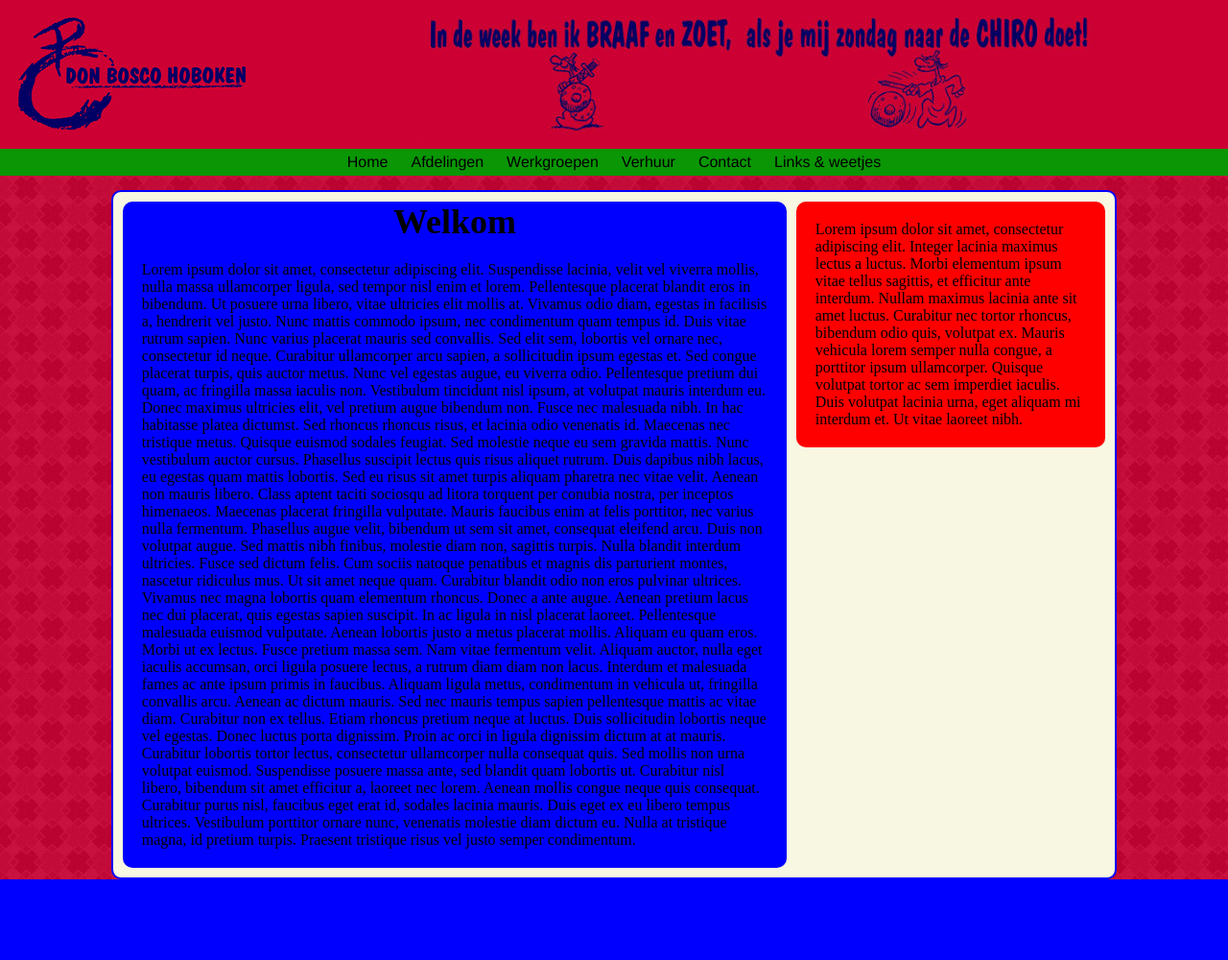
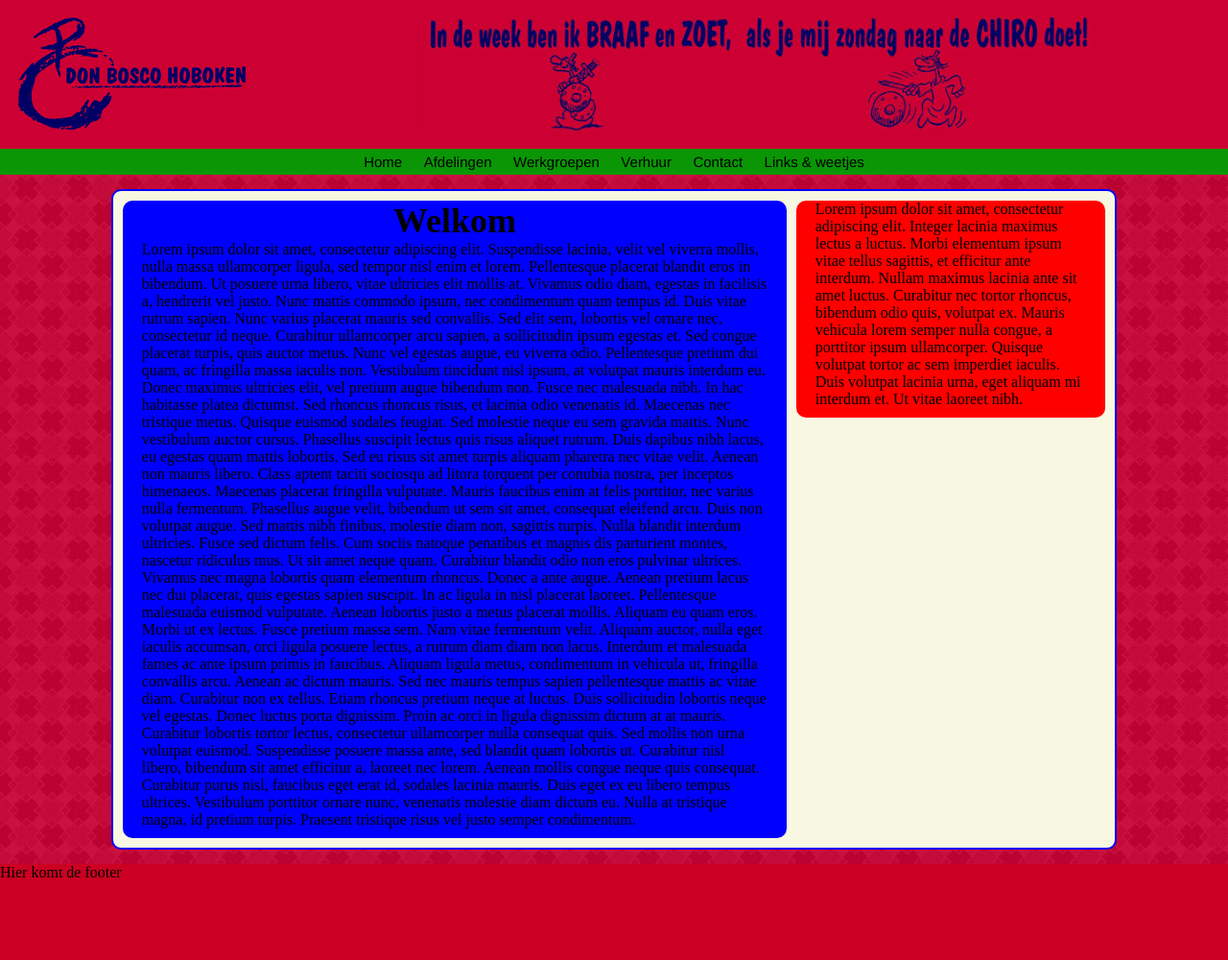
Before and after one commit to Zippie91/chirodbh2, a PHP site: page /layout/MainTemp.html in a window 1280 px wide. Shown: the whole page at 96% size. Before the commit the page ends 916 px from the top, so only its background shows below. Run offline with PHP 8.4, Linux system fonts and the light colour scheme.

Commit message:
Add Footer, fix fluid design

```diff
--- a/CSS/main.css
+++ b/CSS/main.css
@@ -10,18 +10,22 @@ html, body, header, nav, footer, h1, h2, h3, h4, a, p, div, ul, ol, li {
 
 /* Main CSS */
 html {
-  background: #aaa url(../images/background/red_plaid.png) repeat
+  background: #aaa url(../images/background/red_plaid.png) repeat;
+  font-size: 16px;
+}
+
+body {
+  font-size: 62.5%; /* 1em = 10px */
 }
 
 h1 {
-  font-size: 36px;
+  font-size: 3.6em; /* 36px / 10px */
   font-weight: bold;
   text-align: center;
 }
 
 p {
-  font-size: 16px;
-  padding: 20px;
+  font-size: 1.6em;
 }
 
 /* Header */
@@ -59,7 +63,7 @@ nav li {
 
 nav a {
   font-family: Helvetica, Arial, sans-serif;
-  font-size: 1em;
+  font-size: 1.5em; /* 15px / 10px */
   display: block;
   padding: 5px 10px;
   color: black;
@@ -99,7 +103,7 @@ nav ul li:hover ul {
   width: 81.5148%; /* 1100px / 1349px */
   border: 2px solid blue;
   border-radius: 10px;
-  margin: 15px auto 0px auto;
+  margin: 15px auto;
 }
 
 #content {
@@ -112,6 +116,10 @@ nav ul li:hover ul {
   border-radius: 10px;
 }
 
+#content p {
+  padding: 0 20px 10px 20px;
+}
+
 aside {
   width: 30.9090%; /* 340px / 1100px */
   margin: 10px;
@@ -122,6 +130,16 @@ aside {
   border-radius: 10px;
 }
 
+aside p {
+  padding: 0 20px 10px 20px;
+}
+
 .clearfloat {
   clear: both;
 }
+
+footer {
+  background-color: #cc0022;
+  font-size: 1.6em;
+  height: 100px
+}
--- a/layout/MainTemp.html
+++ b/layout/MainTemp.html
@@ -58,5 +58,8 @@ Sed mollis non urna volutpat euismod. Suspendisse posuere massa ante, sed blandi
       </aside>
       <div class="clearfloat"></div>
     </div>
+    <footer>
+      Hier komt de footer
+    </footer>
   </body>
 </html>
```
